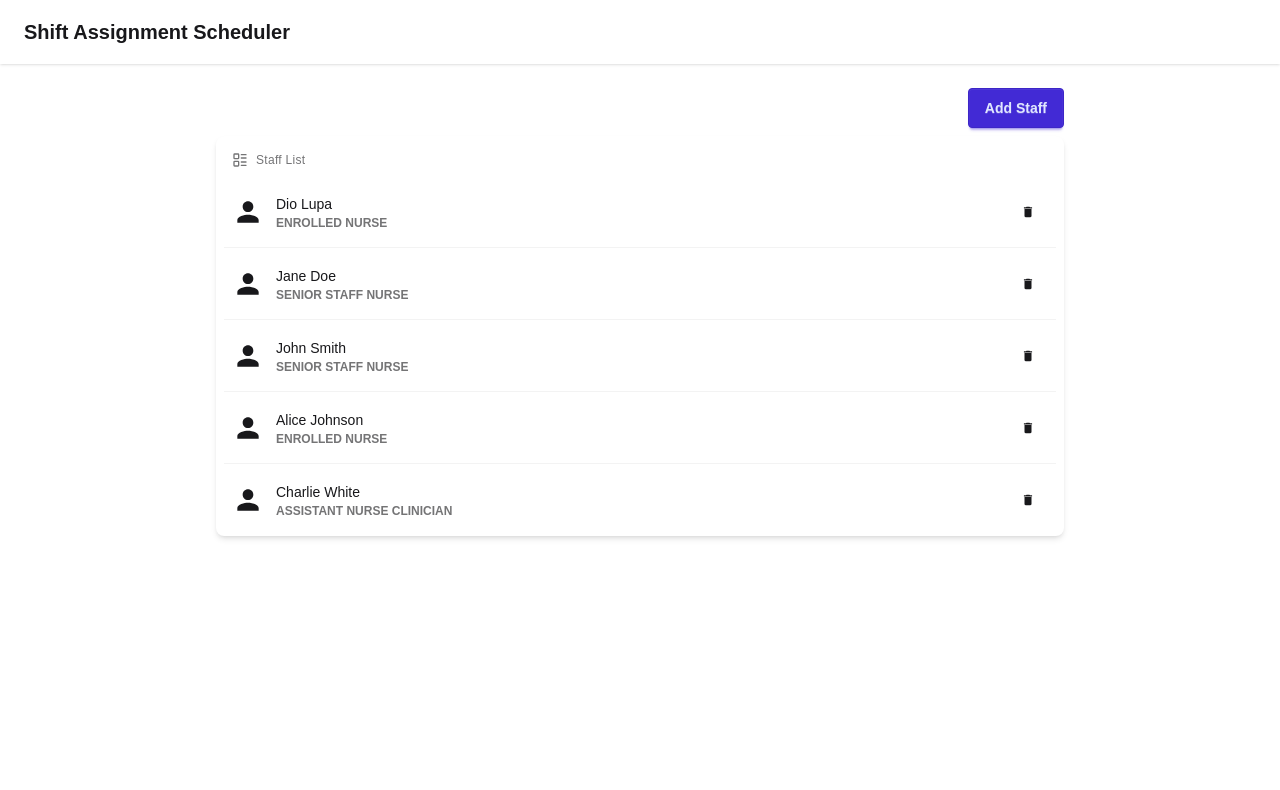
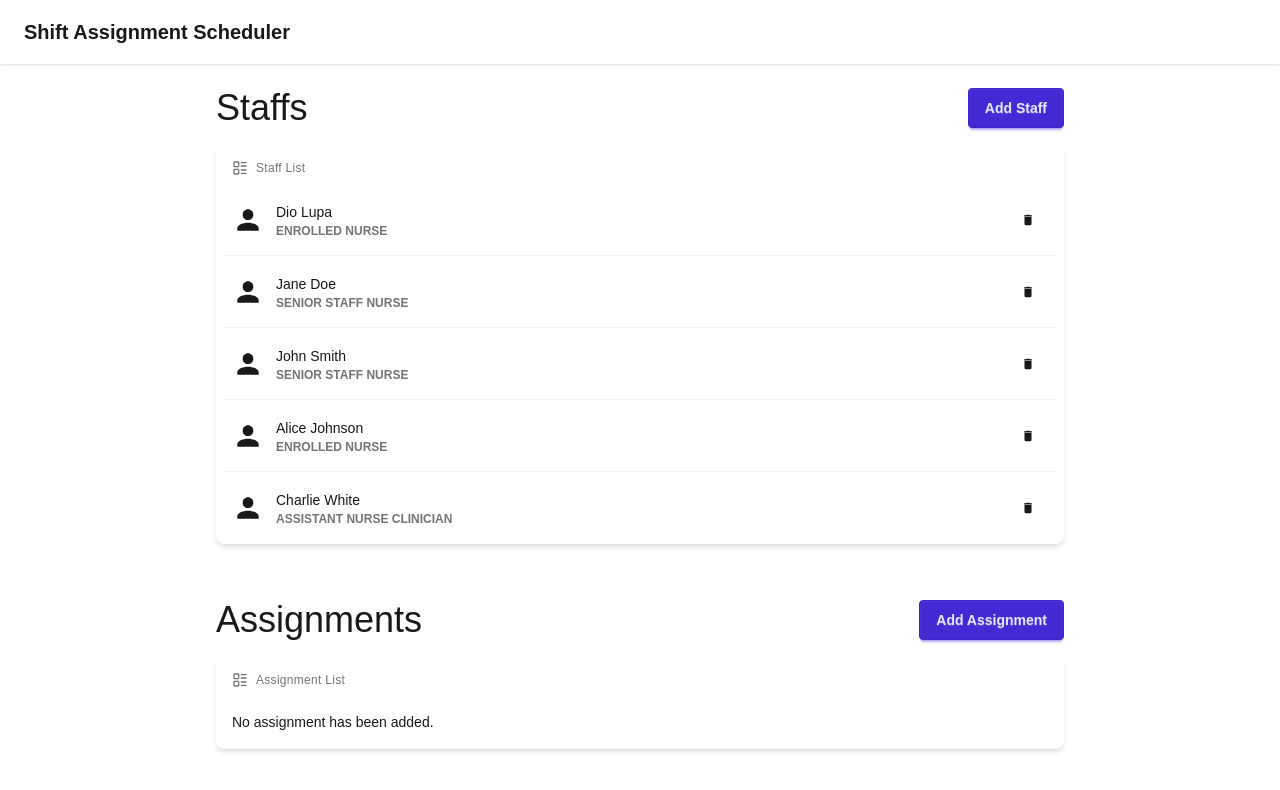
Before and after one commit to luo-git/shift-assignment-scheduler, a Next.js app: page / in a window 1280 px wide. Shown: the top 790 px of the page. Built offline with nearby package versions, Linux system fonts and the light colour scheme.

Commit message:
feat: add assignment list

```diff
--- a/src/app/page.tsx
+++ b/src/app/page.tsx
@@ -1,20 +1,29 @@
+import { AddAssignmentModalButton } from "../components/AddAssignmentModal";
 import { AddStaffModalButton } from "../components/AddStaffModal";
+import AssignmentList from "../components/AssignmentList";
 import StaffList from "../components/StaffList";
 
 export default function Home() {
   return (
-    <main className="">
+    <main>
       <nav className="navbar bg-base-100 shadow-sm px-6">
         <span className="text-xl font-semibold">
           Shift Assignment Scheduler
         </span>
       </nav>
-      <main className="flex flex-col max-w-4xl mx-auto pt-6 px-6">
+      <main className="flex flex-col max-w-4xl mx-auto pt-6 px-6 gap-4">
         {/* Button row */}
-        <div className="mb-2 flex justify-end">
+        <div className="flex justify-between items-start">
+          <h1 className="text-4xl">Staffs</h1>
           <AddStaffModalButton />
         </div>
         <StaffList />
+
+        <div className="flex justify-between items-start mt-10">
+          <h1 className="text-4xl">Assignments</h1>
+          <AddAssignmentModalButton />
+        </div>
+        <AssignmentList />
       </main>
     </main>
   );
--- /dev/null
+++ b/src/components/AddAssignmentModal.tsx
@@ -0,0 +1,109 @@
+"use client";
+
+import { useAtom } from "jotai";
+import { assignmentsAtom } from "../state/assignment";
+import toast from "react-hot-toast";
+import { NURSE_TITLE, NurseTitle } from "../types/Staff";
+
+export function AddAssignmentModalButton() {
+  const [assignments, setAssignments] = useAtom(assignmentsAtom);
+
+  function handleAddAssignment(e: React.FormEvent<HTMLFormElement>) {
+    const submitter = (e.nativeEvent as SubmitEvent)
+      .submitter as HTMLButtonElement;
+    const action = submitter?.value;
+
+    if (action === "submit") {
+      const form = e.currentTarget;
+      const data = new FormData(form);
+      const name = data.get("name")?.toString();
+
+      const assignables = new Set<NurseTitle>();
+
+      Object.values(NURSE_TITLE).forEach((title) => {
+        const checkboxValue = data.get(title)?.toString() as
+          | NurseTitle
+          | undefined;
+        if (checkboxValue) {
+          assignables.add(checkboxValue);
+        }
+      });
+
+      if (!name) {
+        throw new Error("Unable to get name or title!");
+      }
+
+      if (assignments.map((x) => x.name).includes(name)) {
+        const errorMessage = `Cannot add assignment! ${name} already exists!`;
+        toast.error(errorMessage);
+        throw new Error(errorMessage);
+      }
+
+      setAssignments((x) => [
+        ...x,
+        {
+          name: name,
+          allowedTitle: assignables,
+        },
+      ]);
+
+      e.currentTarget.reset();
+    }
+  }
+
+  return (
+    <>
+      <button
+        className="btn btn-primary"
+        onClick={() =>
+          (
+            document.getElementById(
+              "assignment-modal"
+            ) as HTMLDialogElement | null
+          )?.showModal()
+        }
+      >
+        Add Assignment
+      </button>
+      <dialog id="assignment-modal" className="modal">
+        <form method="dialog" onSubmit={handleAddAssignment}>
+          <div className="modal-box">
+            <h3 className="font-bold text-lg">Add Assignment</h3>
+            <div className="flex flex-col gap-4 my-4">
+              <label className="input">
+                <span className="label">Name</span>
+                <input name="name" type="text" />
+              </label>
+              <fieldset className="fieldset bg-base-100 border-base-300 rounded-box w-64 border p-4">
+                <legend className="fieldset-legend">Assignable to:</legend>
+                {Object.values(NURSE_TITLE).map((title) => {
+                  return (
+                    <label key={title} className="label">
+                      <input
+                        type="checkbox"
+                        defaultChecked
+                        className="checkbox"
+                        name={title}
+                        value={title}
+                      />
+                      {title}
+                    </label>
+                  );
+                })}
+              </fieldset>
+            </div>
+            <div className="modal-action">
+              {/* if there is a button in form, it will close the modal */}
+              <button className="btn" value="close">
+                Close
+              </button>
+              <button className="btn btn-primary" value="submit">
+                Add
+              </button>
+            </div>
+          </div>
+        </form>
+      </dialog>
+    </>
+  );
+}
--- /dev/null
+++ b/src/components/AssignmentList.tsx
@@ -0,0 +1,52 @@
+"use client";
+
+import { useAtom } from "jotai";
+import { assignmentsAtom } from "../state/assignment";
+import { Assignment } from "../types/assignment";
+import { LuLayoutList } from "react-icons/lu";
+import { MdDelete, MdTask } from "react-icons/md";
+
+export default function AssignmentList() {
+  const [assignments, setAssignments] = useAtom(assignmentsAtom);
+
+  function deleteAssignment(assignment: Assignment) {
+    setAssignments((assignments) => {
+      return assignments.filter((s) => s.name !== assignment.name);
+    });
+  }
+
+  return (
+    <ul className="list bg-base-100 rounded-box shadow-md">
+      <li className="p-4 pb-2 text-xs opacity-60 tracking-wide flex align-middle gap-2">
+        <LuLayoutList className="w-4 h-4" />
+        Assignment List
+      </li>
+
+      {assignments.length === 0 && (
+        <li className="list-row">No assignment has been added.</li>
+      )}
+
+      {assignments.map((assignment) => {
+        return (
+          <li key={assignment.name} className="list-row flex justify-between">
+            <div className="flex items-center gap-3">
+              <MdTask className="w-8 h-8" />
+              <div>
+                <div>{assignment.name}</div>
+                <div className="text-xs uppercase font-semibold opacity-60">
+                  {[...assignment.allowedTitle].join("\n")}
+                </div>
+              </div>
+            </div>
+            <button
+              className="btn btn-square btn-ghost"
+              onClick={() => deleteAssignment(assignment)}
+            >
+              <MdDelete />
+            </button>
+          </li>
+        );
+      })}
+    </ul>
+  );
+}
--- /dev/null
+++ b/src/state/assignment.ts
@@ -0,0 +1,4 @@
+import { atom } from "jotai";
+import { Assignment } from "../types/assignment";
+
+export const assignmentsAtom = atom<Assignment[]>([]);
--- /dev/null
+++ b/src/types/assignment.ts
@@ -0,0 +1,6 @@
+import { NurseTitle } from "./Staff";
+
+export type Assignment = {
+  name: string;
+  allowedTitle: Set<NurseTitle>;
+};
```
